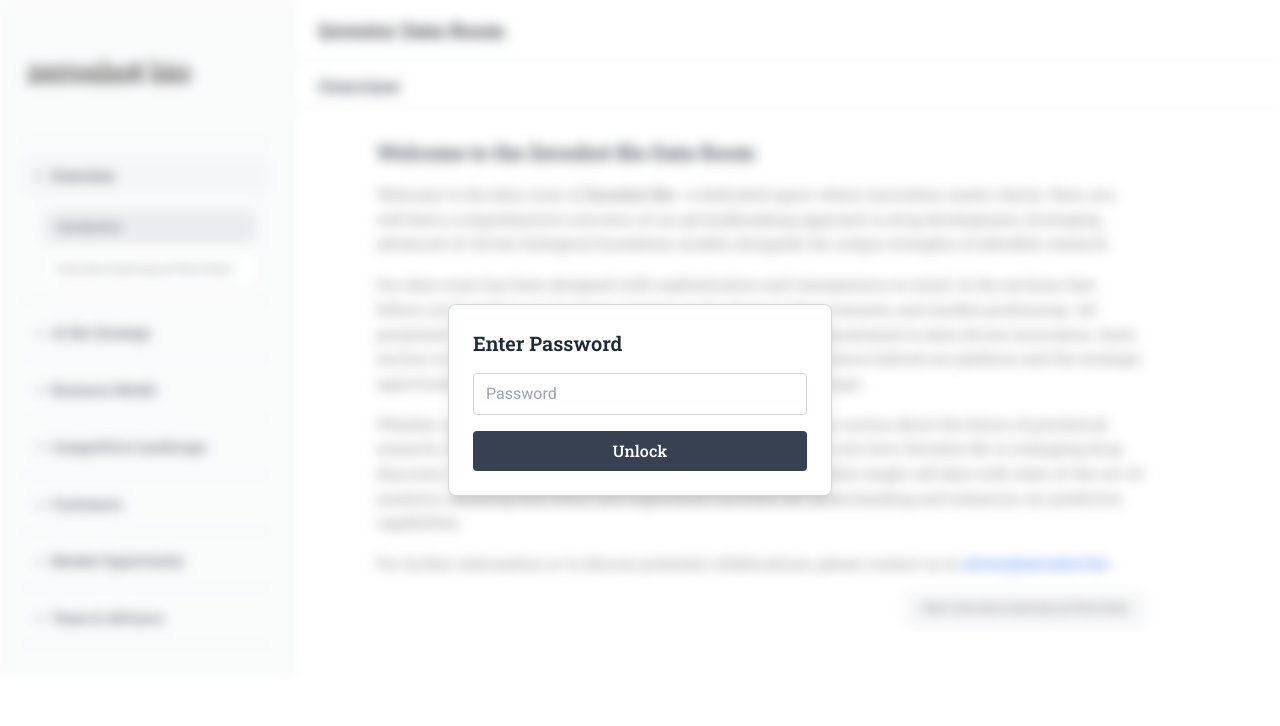
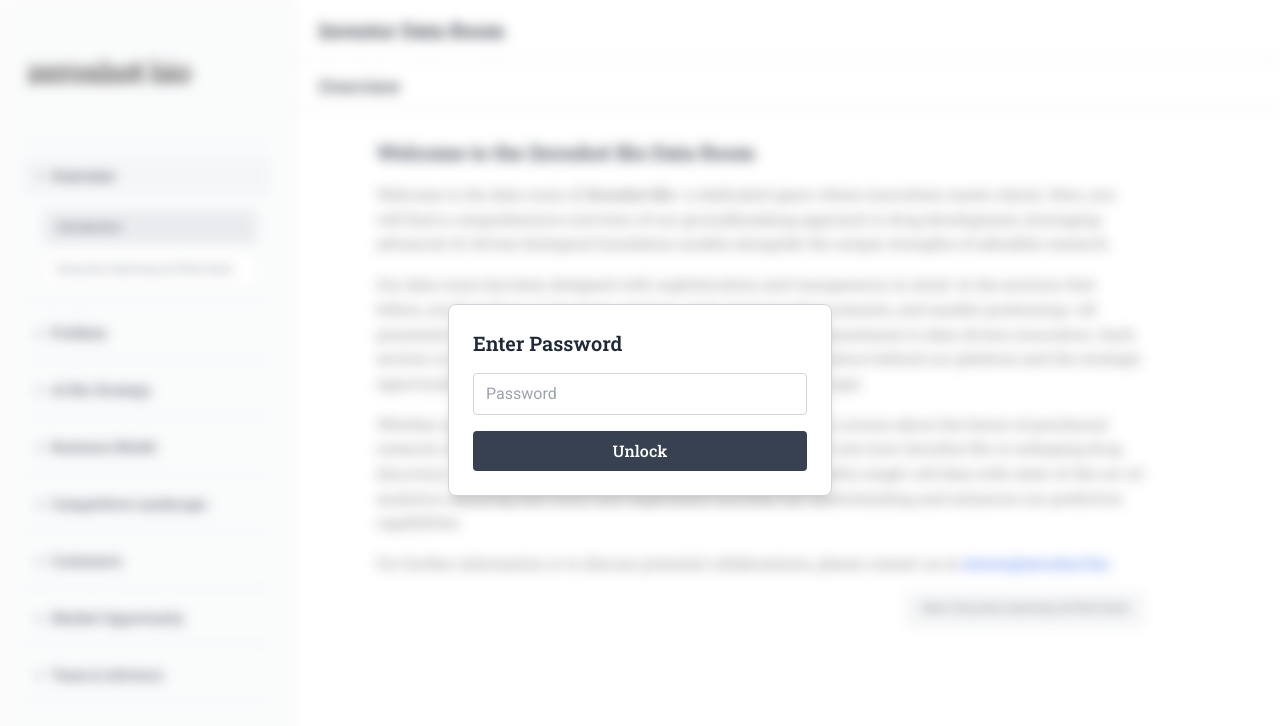
Before and after one commit to zeroshotbio/zeroshotbio-landingpage, a Next.js app: page /dataroom in a window 1280 px wide. Shown: the top 726 px of the page. Built offline with nearby package versions, Linux system fonts and the light colour scheme.

Commit message:
Started copying from pitch deck

```diff
--- /dev/null
+++ b/src/app/dataroom/docs/Problem/detailedProblem.tsx
@@ -0,0 +1,18 @@
+'use client';
+import React from 'react';
+
+const DetailedProblem: React.FC = () => {
+  return (
+    <div>
+      <h2 className="roboto-slab-semibold text-xl text-gray-800 mb-4">
+        Detailed Problem Analysis
+      </h2>
+      <p className="roboto-slab-regular text-base text-gray-700 leading-relaxed">
+        In this section, we dive deeper into the specific factors causing the crisis of confidence in drug development,
+        such as insufficient early toxicity detection and underutilization of high-dimensional data.
+      </p>
+    </div>
+  );
+};
+
+export default DetailedProblem;
--- /dev/null
+++ b/src/app/dataroom/docs/Problem/problemOverview.tsx
@@ -0,0 +1,18 @@
+'use client';
+import React from 'react';
+
+const ProblemOverview: React.FC = () => {
+  return (
+    <div>
+      <h2 className="roboto-slab-semibold text-xl text-gray-800 mb-4">
+        Problem Overview
+      </h2>
+      <p className="roboto-slab-regular text-base text-gray-700 leading-relaxed">
+        Here we explain the major challenges facing drug development today, including declining success rates,
+        inefficiencies in traditional pipelines, and the high cost of late-stage failures.
+      </p>
+    </div>
+  );
+};
+
+export default ProblemOverview;
--- a/src/app/dataroom/page.tsx
+++ b/src/app/dataroom/page.tsx
@@ -15,6 +15,8 @@ import CompetitiveLandscape from './docs/Competitive_Landscape/competitiveLandsc
 import Customers from './docs/Customers/customers';
 import MarketOpportunity from './docs/Market_Opportunity/marketOpportunity';
 import TeamAdvisors from './docs/Team_and_Advisors/teamAdvisors';
+import ProblemOverview from './docs/Problem/problemOverview';
+import DetailedProblem from './docs/Problem/detailedProblem';
 
 // AI Bio Strategy sub-sections
 import AiBioIntroCrisis from './docs/aiBio/introduction';
@@ -62,6 +64,23 @@ const categories: Category[] = [
         id: 'executive-summary',
         title: 'Executive Summary & Pitch Deck',
         component: ExecutiveSummary,
+      },
+    ],
+  },
+  {
+    id: 'problem',
+    title: 'Problem',
+    description: 'An analysis of the key challenges in drug development.',
+    subSections: [
+      {
+        id: 'problem-overview',
+        title: 'Problem Overview',
+        component: ProblemOverview,
+      },
+      {
+        id: 'detailed-problem',
+        title: 'Detailed Problem Analysis',
+        component: DetailedProblem,
       },
     ],
   },
```
